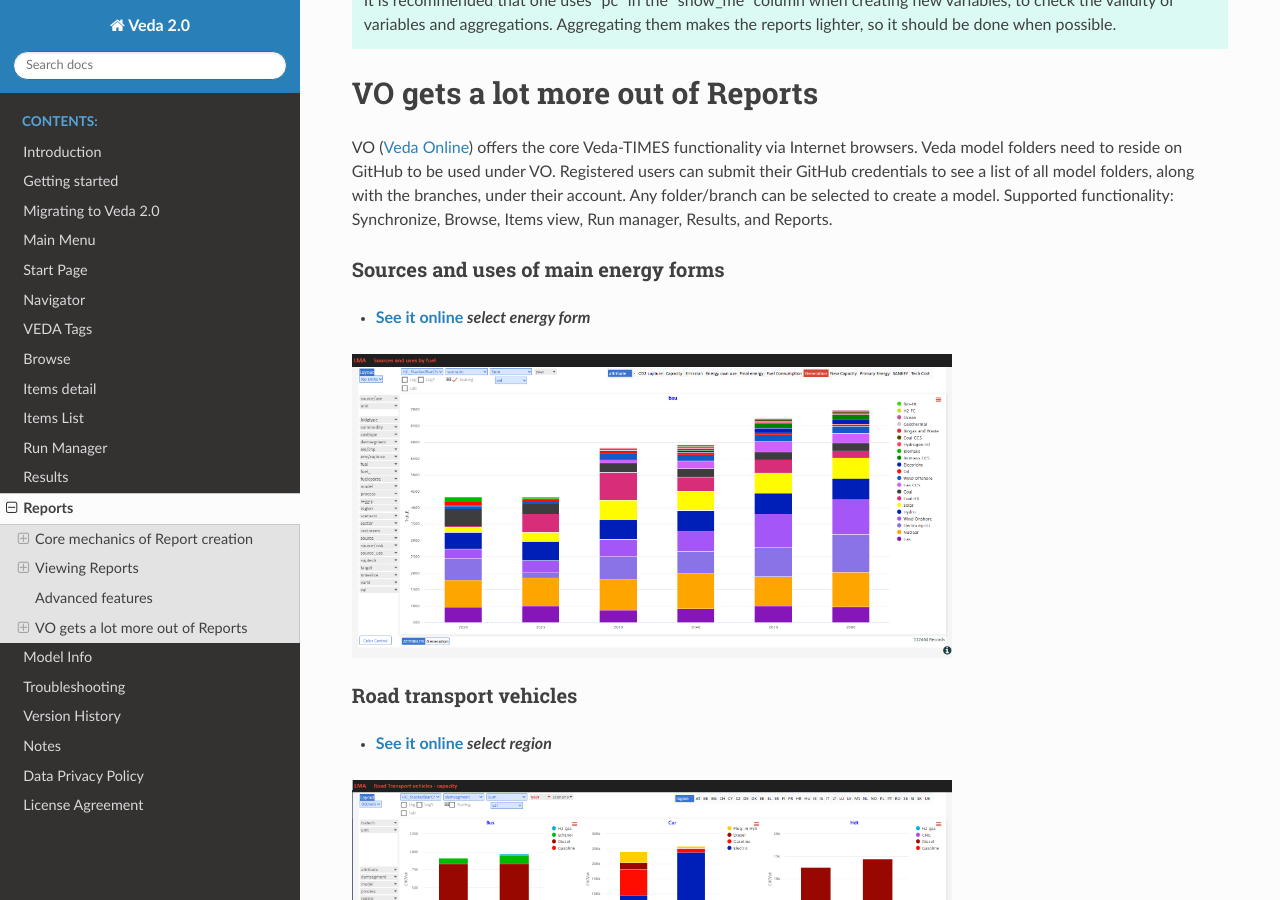
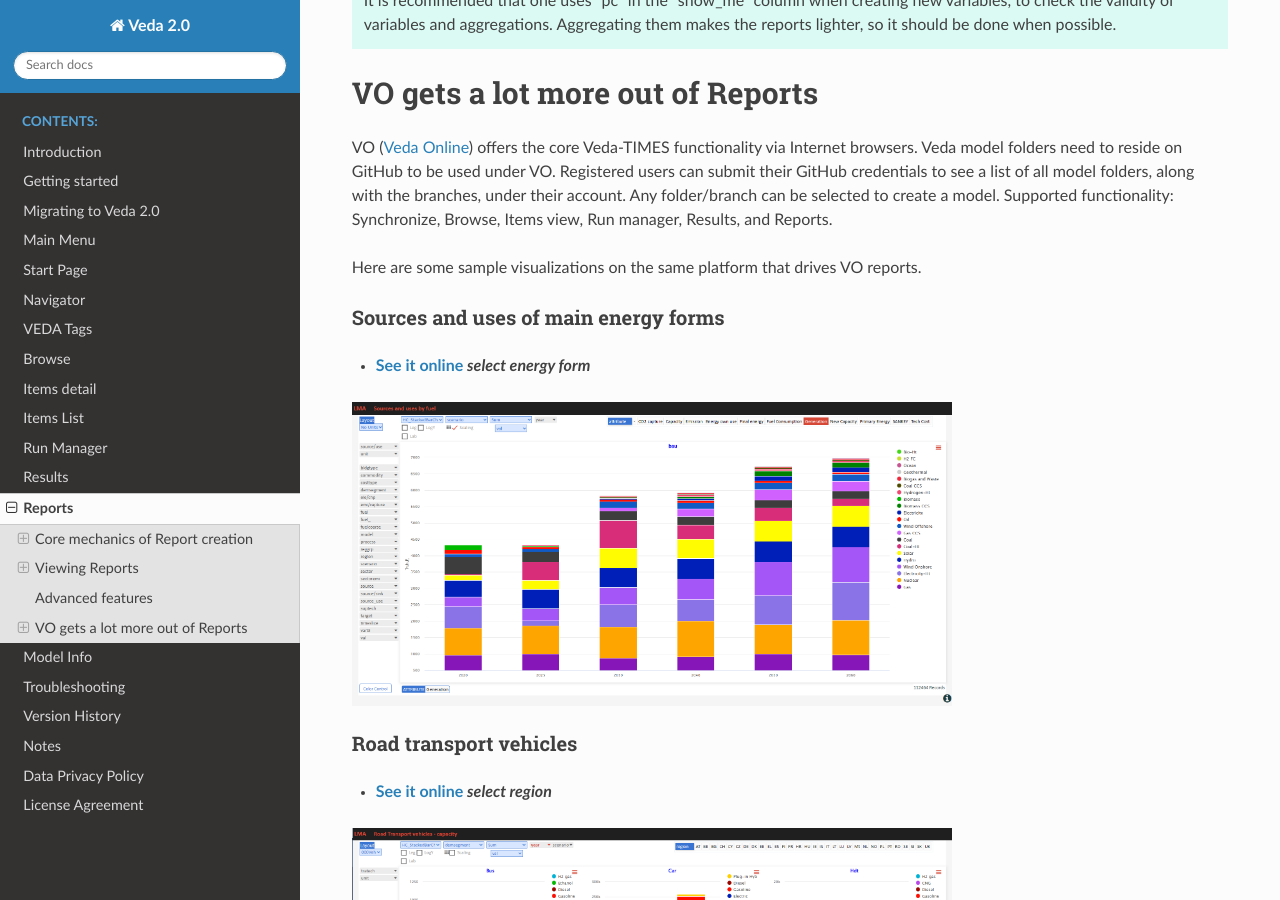
Before and after one commit to kanors-emr/Veda-documentation, a Sphinx documentation site: the page built from docs/source/pages/Reports.rst, in a window 1280 px wide and 900 px high, scrolled down 5430 px. Built offline with Sphinx 7.4.7 and the Read the Docs theme 2.0.0, drawn with Linux system fonts in a browser that asks for light colours.

Commit message:
no message

```diff
--- a/docs/source/pages/Reports.rst
+++ b/docs/source/pages/Reports.rst
@@ -123,6 +123,8 @@
 Registered users can submit their GitHub credentials to see a list of all model folders, along with the branches, under their account.
 Any folder/branch can be selected to create a model. Supported functionality: Synchronize, Browse, Items view, Run manager, Results, and Reports.
 
+Here are some sample visualizations on the same platform that drives VO reports.
+
 Sources and uses of main energy forms
 ^^^^^^^^^^^^^^^^^^^^^^^^^^^^^^^^^^^^^
 
```
